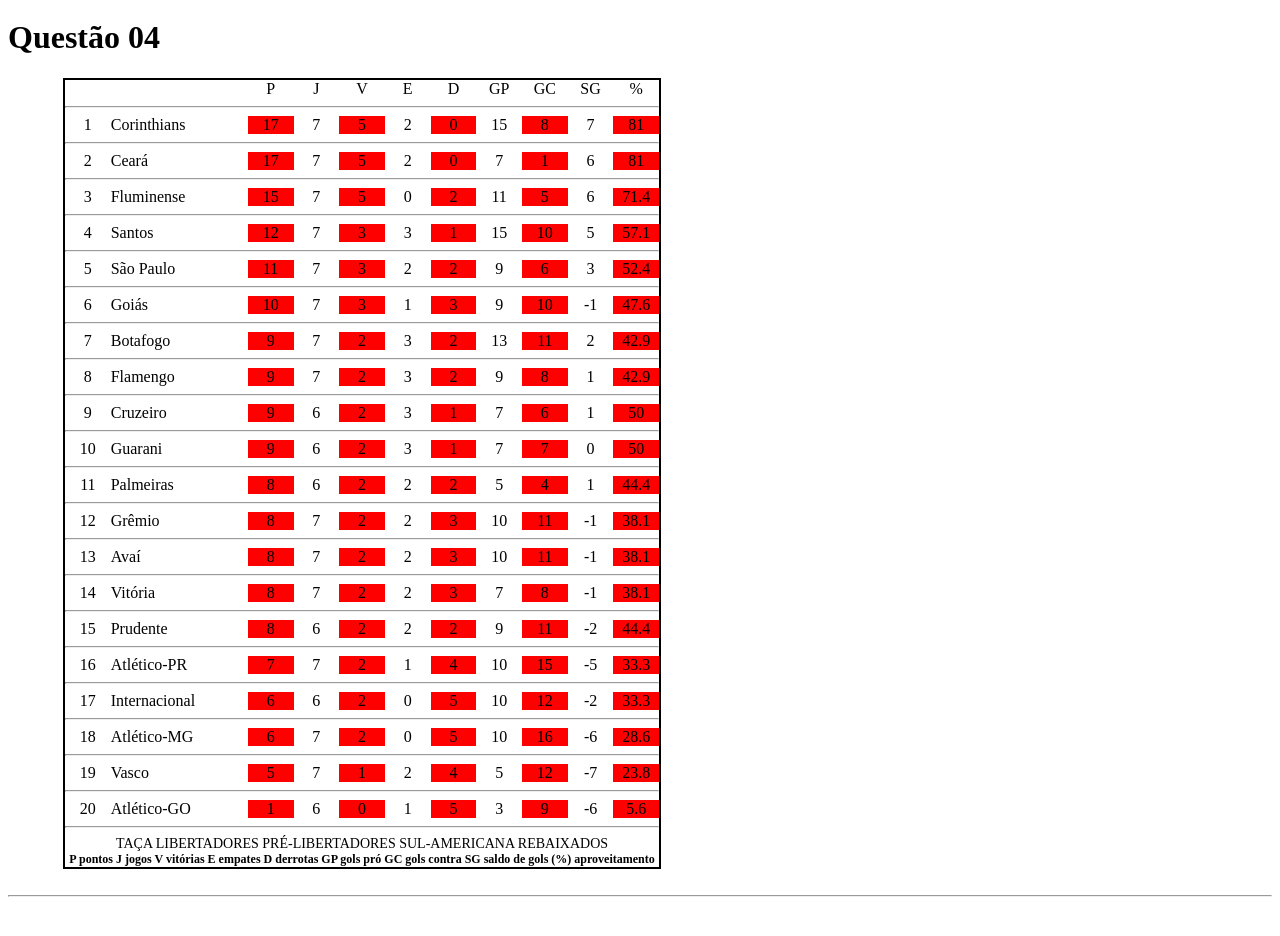
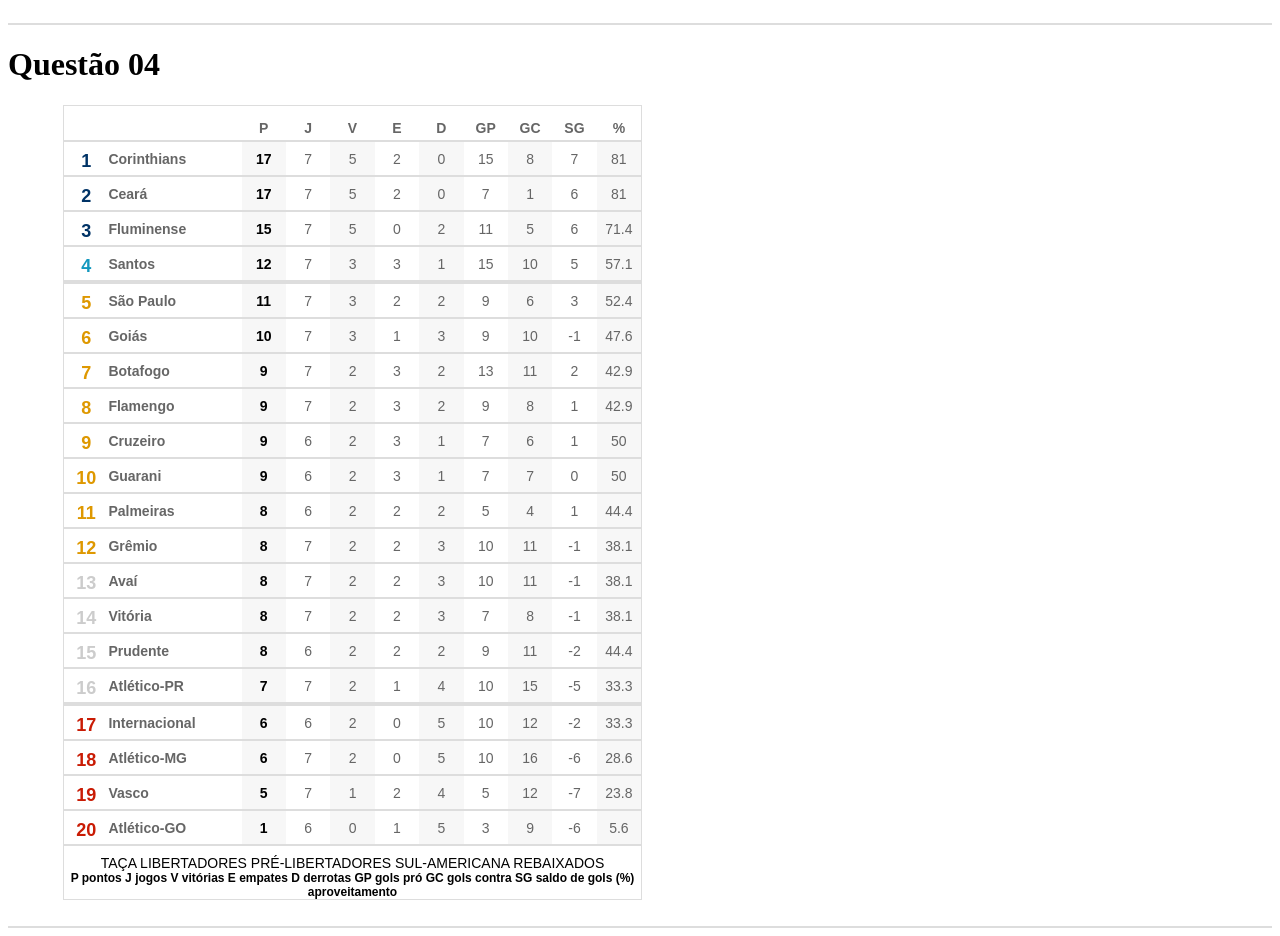
Before and after one commit to Hugofsp93/programacao_web, a plain HTML site: page encontro_II/encontro_II.html in a window 1280 px wide. Shown: the part 724-1660 px from the top of the page. Before the commit the page ends 1629 px from the top, so only its background shows below. Drawn offline with Linux system fonts and the light colour scheme.

Commit message:
question 4 almost done

```diff
--- a/encontro_II/encontro_II.html
+++ b/encontro_II/encontro_II.html
@@ -59,9 +59,9 @@
   <hr>
 
   <h1>Questão 04</h1>
-  <div class="card" style="margin-left: 55px; border: 2px solid black; width: 47%; text-align: center;">
-    <table style="width: 70%;">
-      <div class="row" style="display: flex;">
+  <div class="card a">
+    <table>
+      <div class="row d">
         <div class="col-xs-1 b"></div>
         <div class="col-xs-2 b"></div>
         <div class="col-xs-1 b">P</div>
@@ -75,304 +75,294 @@
         <div class="col-xs-1 b">%</div>
       </div>
       <hr>
-      <div class="row" style="display: flex;">
-        <div class="col-xs-1 b">1</div>
+      <div class="row a">
+        <div class="col-xs-1 b13">1</div>
         <div class="col-xs-2 b">Corinthians</div>
-        <div class="col-xs-1 b" style="background-color: red;">17</div>
+        <div class="col-xs-1 point">17</div>
         <div class="col-xs-1 b">7</div>
-        <div class="col-xs-1 b" style="background-color: red;">5</div>
+        <div class="col-xs-1 ba">5</div>
         <div class="col-xs-1 b">2</div>
-        <div class="col-xs-1 b" style="background-color: red;">0</div>
+        <div class="col-xs-1 ba">0</div>
         <div class="col-xs-1 b">15</div>
-        <div class="col-xs-1 b" style="background-color: red;">8</div>
+        <div class="col-xs-1 ba">8</div>
         <div class="col-xs-1 b">7</div>
-        <div class="col-xs-1 b" style="background-color: red;">81</div>
+        <div class="col-xs-1 ba">81</div>
       </div>
       <hr>
-      <div class="row" style="display: flex;">
+      <div class="row a">
+        <div class="col-xs-1 b13">2</div>
+        <div class="col-xs-2 b">Ceará</div>
+        <div class="col-xs-1 point">17</div>
+        <div class="col-xs-1 b">7</div>
+        <div class="col-xs-1 ba">5</div>
         <div class="col-xs-1 b">2</div>
-        <div class="col-xs-2 b">Ceará</div>
-        <div class="col-xs-1 b" style="background-color: red;">17</div>
+        <div class="col-xs-1 ba">0</div>
         <div class="col-xs-1 b">7</div>
-        <div class="col-xs-1 b" style="background-color: red;">5</div>
-        <div class="col-xs-1 b">2</div>
-        <div class="col-xs-1 b" style="background-color: red;">0</div>
-        <div class="col-xs-1 b">7</div>
-        <div class="col-xs-1 b" style="background-color: red;">1</div>
+        <div class="col-xs-1 ba">1</div>
         <div class="col-xs-1 b">6</div>
-        <div class="col-xs-1 b" style="background-color: red;">81</div>
+        <div class="col-xs-1 ba">81</div>
       </div>
       <hr>
-      <div class="row" style="display: flex;">
-        <div class="col-xs-1 b">3</div>
+      <div class="row a">
+        <div class="col-xs-1 b13">3</div>
         <div class="col-xs-2 b">Fluminense</div>
-        <div class="col-xs-1 b" style="background-color: red;">15</div>
+        <div class="col-xs-1 point">15</div>
         <div class="col-xs-1 b">7</div>
-        <div class="col-xs-1 b" style="background-color: red;">5</div>
+        <div class="col-xs-1 ba">5</div>
         <div class="col-xs-1 b">0</div>
-        <div class="col-xs-1 b" style="background-color: red;">2</div>
+        <div class="col-xs-1 ba">2</div>
         <div class="col-xs-1 b">11</div>
-        <div class="col-xs-1 b" style="background-color: red;">5</div>
+        <div class="col-xs-1 ba">5</div>
         <div class="col-xs-1 b">6</div>
-        <div class="col-xs-1 b" style="background-color: red;">71.4</div>
+        <div class="col-xs-1 ba">71.4</div>
       </div>
       <hr>
-      <div class="row" style="display: flex;">
-        <div class="col-xs-1 b">4</div>
+      <div class="row a">
+        <div class="col-xs-1 b4">4</div>
         <div class="col-xs-2 b">Santos</div>
-        <div class="col-xs-1 b" style="background-color: red;">12</div>
+        <div class="col-xs-1 point">12</div>
         <div class="col-xs-1 b">7</div>
-        <div class="col-xs-1 b" style="background-color: red;">3</div>
+        <div class="col-xs-1 ba">3</div>
         <div class="col-xs-1 b">3</div>
-        <div class="col-xs-1 b" style="background-color: red;">1</div>
+        <div class="col-xs-1 ba">1</div>
         <div class="col-xs-1 b">15</div>
-        <div class="col-xs-1 b" style="background-color: red;">10</div>
+        <div class="col-xs-1 ba">10</div>
         <div class="col-xs-1 b">5</div>
-        <div class="col-xs-1 b" style="background-color: red;">57.1</div>
+        <div class="col-xs-1 ba">57.1</div>
+      </div>
+      <hr class="mb">
+      <div class="row a">
+        <div class="col-xs-1 b512">5</div>
+        <div class="col-xs-2 b">São Paulo</div>
+        <div class="col-xs-1 point">11</div>
+        <div class="col-xs-1 b">7</div>
+        <div class="col-xs-1 ba">3</div>
+        <div class="col-xs-1 b">2</div>
+        <div class="col-xs-1 ba">2</div>
+        <div class="col-xs-1 b">9</div>
+        <div class="col-xs-1 ba">6</div>
+        <div class="col-xs-1 b">3</div>
+        <div class="col-xs-1 ba">52.4</div>
       </div>
       <hr>
-      <div class="row" style="display: flex;">
-        <div class="col-xs-1 b">5</div>
-        <div class="col-xs-2 b">São Paulo</div>
-        <div class="col-xs-1 b" style="background-color: red;">11</div>
+      <div class="row a">
+        <div class="col-xs-1 b512">6</div>
+        <div class="col-xs-2 b">Goiás</div>
+        <div class="col-xs-1 point">10</div>
         <div class="col-xs-1 b">7</div>
-        <div class="col-xs-1 b" style="background-color: red;">3</div>
-        <div class="col-xs-1 b">2</div>
-        <div class="col-xs-1 b" style="background-color: red;">2</div>
+        <div class="col-xs-1 ba">3</div>
+        <div class="col-xs-1 b">1</div>
+        <div class="col-xs-1 ba">3</div>
         <div class="col-xs-1 b">9</div>
-        <div class="col-xs-1 b" style="background-color: red;">6</div>
-        <div class="col-xs-1 b">3</div>
-        <div class="col-xs-1 b" style="background-color: red;">52.4</div>
+        <div class="col-xs-1 ba">10</div>
+        <div class="col-xs-1 b">-1</div>
+        <div class="col-xs-1 ba">47.6</div>
       </div>
       <hr>
-      <div class="row" style="display: flex;">
-        <div class="col-xs-1 b">6</div>
-        <div class="col-xs-2 b">Goiás</div>
-        <div class="col-xs-1 b" style="background-color: red;">10</div>
+      <div class="row a">
+        <div class="col-xs-1 b512">7</div>
+        <div class="col-xs-2 b">Botafogo</div>
+        <div class="col-xs-1 point">9</div>
         <div class="col-xs-1 b">7</div>
-        <div class="col-xs-1 b" style="background-color: red;">3</div>
-        <div class="col-xs-1 b">1</div>
-        <div class="col-xs-1 b" style="background-color: red;">3</div>
-        <div class="col-xs-1 b">9</div>
-        <div class="col-xs-1 b" style="background-color: red;">10</div>
-        <div class="col-xs-1 b">-1</div>
-        <div class="col-xs-1 b" style="background-color: red;">47.6</div>
+        <div class="col-xs-1 ba">2</div>
+        <div class="col-xs-1 b">3</div>
+        <div class="col-xs-1 ba">2</div>
+        <div class="col-xs-1 b">13</div>
+        <div class="col-xs-1 ba">11</div>
+        <div class="col-xs-1 b">2</div>
+        <div class="col-xs-1 ba">42.9</div>
       </div>
       <hr>
-      <div class="row" style="display: flex;">
+      <div class="row a">
+        <div class="col-xs-1 b512">8</div>
+        <div class="col-xs-2 b">Flamengo</div>
+        <div class="col-xs-1 point">9</div>
         <div class="col-xs-1 b">7</div>
-        <div class="col-xs-2 b">Botafogo</div>
-        <div class="col-xs-1 b" style="background-color: red;">9</div>
-        <div class="col-xs-1 b">7</div>
-        <div class="col-xs-1 b" style="background-color: red;">2</div>
+        <div class="col-xs-1 ba">2</div>
         <div class="col-xs-1 b">3</div>
-        <div class="col-xs-1 b" style="background-color: red;">2</div>
-        <div class="col-xs-1 b">13</div>
-        <div class="col-xs-1 b" style="background-color: red;">11</div>
-        <div class="col-xs-1 b">2</div>
-        <div class="col-xs-1 b" style="background-color: red;">42.9</div>
+        <div class="col-xs-1 ba">2</div>
+        <div class="col-xs-1 b">9</div>
+        <div class="col-xs-1 ba">8</div>
+        <div class="col-xs-1 b">1</div>
+        <div class="col-xs-1 ba">42.9</div>
       </div>
       <hr>
-      <div class="row" style="display: flex;">
-        <div class="col-xs-1 b">8</div>
-        <div class="col-xs-2 b">Flamengo</div>
-        <div class="col-xs-1 b" style="background-color: red;">9</div>
+      <div class="row a">
+        <div class="col-xs-1 b512">9</div>
+        <div class="col-xs-2 b">Cruzeiro</div>
+        <div class="col-xs-1 point">9</div>
+        <div class="col-xs-1 b">6</div>
+        <div class="col-xs-1 ba">2</div>
+        <div class="col-xs-1 b">3</div>
+        <div class="col-xs-1 ba">1</div>
         <div class="col-xs-1 b">7</div>
-        <div class="col-xs-1 b" style="background-color: red;">2</div>
-        <div class="col-xs-1 b">3</div>
-        <div class="col-xs-1 b" style="background-color: red;">2</div>
-        <div class="col-xs-1 b">9</div>
-        <div class="col-xs-1 b" style="background-color: red;">8</div>
+        <div class="col-xs-1 ba">6</div>
         <div class="col-xs-1 b">1</div>
-        <div class="col-xs-1 b" style="background-color: red;">42.9</div>
+        <div class="col-xs-1 ba">50</div>
       </div>
       <hr>
-      <div class="row" style="display: flex;">
-        <div class="col-xs-1 b">9</div>
-        <div class="col-xs-2 b">Cruzeiro</div>
-        <div class="col-xs-1 b" style="background-color: red;">9</div>
+      <div class="row a">
+        <div class="col-xs-1 b512">10</div>
+        <div class="col-xs-2 b">Guarani</div>
+        <div class="col-xs-1 point">9</div>
         <div class="col-xs-1 b">6</div>
-        <div class="col-xs-1 b" style="background-color: red;">2</div>
+        <div class="col-xs-1 ba">2</div>
         <div class="col-xs-1 b">3</div>
-        <div class="col-xs-1 b" style="background-color: red;">1</div>
+        <div class="col-xs-1 ba">1</div>
         <div class="col-xs-1 b">7</div>
-        <div class="col-xs-1 b" style="background-color: red;">6</div>
-        <div class="col-xs-1 b">1</div>
-        <div class="col-xs-1 b" style="background-color: red;">50</div>
+        <div class="col-xs-1 ba">7</div>
+        <div class="col-xs-1 b">0</div>
+        <div class="col-xs-1 ba">50</div>
       </div>
       <hr>
-      <div class="row" style="display: flex;">
-        <div class="col-xs-1 b">10</div>
-        <div class="col-xs-2 b">Guarani</div>
-        <div class="col-xs-1 b" style="background-color: red;">9</div>
+      <div class="row a">
+        <div class="col-xs-1 b512">11</div>
+        <div class="col-xs-2 b">Palmeiras</div>
+        <div class="col-xs-1 point">8</div>
         <div class="col-xs-1 b">6</div>
-        <div class="col-xs-1 b" style="background-color: red;">2</div>
-        <div class="col-xs-1 b">3</div>
-        <div class="col-xs-1 b" style="background-color: red;">1</div>
-        <div class="col-xs-1 b">7</div>
-        <div class="col-xs-1 b" style="background-color: red;">7</div>
-        <div class="col-xs-1 b">0</div>
-        <div class="col-xs-1 b" style="background-color: red;">50</div>
+        <div class="col-xs-1 ba">2</div>
+        <div class="col-xs-1 b">2</div>
+        <div class="col-xs-1 ba">2</div>
+        <div class="col-xs-1 b">5</div>
+        <div class="col-xs-1 ba">4</div>
+        <div class="col-xs-1 b">1</div>
+        <div class="col-xs-1 ba">44.4</div>
       </div>
       <hr>
-      <div class="row" style="display: flex;">
-        <div class="col-xs-1 b">11</div>
-        <div class="col-xs-2 b">Palmeiras</div>
-        <div class="col-xs-1 b" style="background-color: red;">8</div>
-        <div class="col-xs-1 b">6</div>
-        <div class="col-xs-1 b" style="background-color: red;">2</div>
+      <div class="row a">
+        <div class="col-xs-1 b512">12</div>
+        <div class="col-xs-2 b">Grêmio</div>
+        <div class="col-xs-1 point">8</div>
+        <div class="col-xs-1 b">7</div>
+        <div class="col-xs-1 ba">2</div>
         <div class="col-xs-1 b">2</div>
-        <div class="col-xs-1 b" style="background-color: red;">2</div>
-        <div class="col-xs-1 b">5</div>
-        <div class="col-xs-1 b" style="background-color: red;">4</div>
-        <div class="col-xs-1 b">1</div>
-        <div class="col-xs-1 b" style="background-color: red;">44.4</div>
+        <div class="col-xs-1 ba">3</div>
+        <div class="col-xs-1 b">10</div>
+        <div class="col-xs-1 ba">11</div>
+        <div class="col-xs-1 b">-1</div>
+        <div class="col-xs-1 ba">38.1</div>
       </div>
       <hr>
-      <div class="row" style="display: flex;">
-        <div class="col-xs-1 b">12</div>
-        <div class="col-xs-2 b">Grêmio</div>
-        <div class="col-xs-1 b" style="background-color: red;">8</div>
+      <div class="row a">
+        <div class="col-xs-1 b1316">13</div>
+        <div class="col-xs-2 b">Avaí</div>
+        <div class="col-xs-1 point">8</div>
         <div class="col-xs-1 b">7</div>
-        <div class="col-xs-1 b" style="background-color: red;">2</div>
+        <div class="col-xs-1 ba">2</div>
         <div class="col-xs-1 b">2</div>
-        <div class="col-xs-1 b" style="background-color: red;">3</div>
+        <div class="col-xs-1 ba">3</div>
         <div class="col-xs-1 b">10</div>
-        <div class="col-xs-1 b" style="background-color: red;">11</div>
+        <div class="col-xs-1 ba">11</div>
         <div class="col-xs-1 b">-1</div>
-        <div class="col-xs-1 b" style="background-color: red;">38.1</div>
+        <div class="col-xs-1 ba">38.1</div>
       </div>
       <hr>
-      <div class="row" style="display: flex;">
-        <div class="col-xs-1 b">13</div>
-        <div class="col-xs-2 b">Avaí</div>
-        <div class="col-xs-1 b" style="background-color: red;">8</div>
+      <div class="row a">
+        <div class="col-xs-1 b1316">14</div>
+        <div class="col-xs-2 b">Vitória</div>
+        <div class="col-xs-1 point">8</div>
         <div class="col-xs-1 b">7</div>
-        <div class="col-xs-1 b" style="background-color: red;">2</div>
+        <div class="col-xs-1 ba">2</div>
         <div class="col-xs-1 b">2</div>
-        <div class="col-xs-1 b" style="background-color: red;">3</div>
-        <div class="col-xs-1 b">10</div>
-        <div class="col-xs-1 b" style="background-color: red;">11</div>
+        <div class="col-xs-1 ba">3</div>
+        <div class="col-xs-1 b">7</div>
+        <div class="col-xs-1 ba">8</div>
         <div class="col-xs-1 b">-1</div>
-        <div class="col-xs-1 b" style="background-color: red;">38.1</div>
+        <div class="col-xs-1 ba">38.1</div>
       </div>
       <hr>
-      <div class="row" style="display: flex;">
-        <div class="col-xs-1 b">14</div>
-        <div class="col-xs-2 b">Vitória</div>
-        <div class="col-xs-1 b" style="background-color: red;">8</div>
-        <div class="col-xs-1 b">7</div>
-        <div class="col-xs-1 b" style="background-color: red;">2</div>
+      <div class="row a">
+        <div class="col-xs-1 b1316">15</div>
+        <div class="col-xs-2 b">Prudente</div>
+        <div class="col-xs-1 point">8</div>
+        <div class="col-xs-1 b">6</div>
+        <div class="col-xs-1 ba">2</div>
         <div class="col-xs-1 b">2</div>
-        <div class="col-xs-1 b" style="background-color: red;">3</div>
-        <div class="col-xs-1 b">7</div>
-        <div class="col-xs-1 b" style="background-color: red;">8</div>
-        <div class="col-xs-1 b">-1</div>
-        <div class="col-xs-1 b" style="background-color: red;">38.1</div>
+        <div class="col-xs-1 ba">2</div>
+        <div class="col-xs-1 b">9</div>
+        <div class="col-xs-1 ba">11</div>
+        <div class="col-xs-1 b">-2</div>
+        <div class="col-xs-1 ba">44.4</div>
       </div>
       <hr>
-      <div class="row" style="display: flex;">
-        <div class="col-xs-1 b">15</div>
-        <div class="col-xs-2 b">Prudente</div>
-        <div class="col-xs-1 b" style="background-color: red;">8</div>
+      <div class="row a">
+        <div class="col-xs-1 b1316">16</div>
+        <div class="col-xs-2 b">Atlético-PR</div>
+        <div class="col-xs-1 point">7</div>
+        <div class="col-xs-1 b">7</div>
+        <div class="col-xs-1 ba">2</div>
+        <div class="col-xs-1 b">1</div>
+        <div class="col-xs-1 ba">4</div>
+        <div class="col-xs-1 b">10</div>
+        <div class="col-xs-1 ba">15</div>
+        <div class="col-xs-1 b">-5</div>
+        <div class="col-xs-1 ba">33.3</div>
+      </div>
+      <hr class="mb">
+      <div class="row a">
+        <div class="col-xs-1 b1720">17</div>
+        <div class="col-xs-2 b">Internacional</div>
+        <div class="col-xs-1 point">6</div>
         <div class="col-xs-1 b">6</div>
-        <div class="col-xs-1 b" style="background-color: red;">2</div>
-        <div class="col-xs-1 b">2</div>
-        <div class="col-xs-1 b" style="background-color: red;">2</div>
-        <div class="col-xs-1 b">9</div>
-        <div class="col-xs-1 b" style="background-color: red;">11</div>
+        <div class="col-xs-1 ba">2</div>
+        <div class="col-xs-1 b">0</div>
+        <div class="col-xs-1 ba">5</div>
+        <div class="col-xs-1 b">10</div>
+        <div class="col-xs-1 ba">12</div>
         <div class="col-xs-1 b">-2</div>
-        <div class="col-xs-1 b" style="background-color: red;">44.4</div>
+        <div class="col-xs-1 ba">33.3</div>
       </div>
       <hr>
-      <div class="row" style="display: flex;">
-        <div class="col-xs-1 b">16</div>
-        <div class="col-xs-2 b">Atlético-PR</div>
-        <div class="col-xs-1 b" style="background-color: red;">7</div>
+      <div class="row a">
+        <div class="col-xs-1 b1720">18</div>
+        <div class="col-xs-2 b">Atlético-MG</div>
+        <div class="col-xs-1 point">6</div>
         <div class="col-xs-1 b">7</div>
-        <div class="col-xs-1 b" style="background-color: red;">2</div>
-        <div class="col-xs-1 b">1</div>
-        <div class="col-xs-1 b" style="background-color: red;">4</div>
+        <div class="col-xs-1 ba">2</div>
+        <div class="col-xs-1 b">0</div>
+        <div class="col-xs-1 ba">5</div>
         <div class="col-xs-1 b">10</div>
-        <div class="col-xs-1 b" style="background-color: red;">15</div>
-        <div class="col-xs-1 b">-5</div>
-        <div class="col-xs-1 b" style="background-color: red;">33.3</div>
+        <div class="col-xs-1 ba">16</div>
+        <div class="col-xs-1 b">-6</div>
+        <div class="col-xs-1 ba">28.6</div>
       </div>
       <hr>
-      <div class="row" style="display: flex;">
-        <div class="col-xs-1 b">17</div>
-        <div class="col-xs-2 b">Internacional</div>
-        <div class="col-xs-1 b" style="background-color: red;">6</div>
-        <div class="col-xs-1 b">6</div>
-        <div class="col-xs-1 b" style="background-color: red;">2</div>
-        <div class="col-xs-1 b">0</div>
-        <div class="col-xs-1 b" style="background-color: red;">5</div>
-        <div class="col-xs-1 b">10</div>
-        <div class="col-xs-1 b" style="background-color: red;">12</div>
-        <div class="col-xs-1 b">-2</div>
-        <div class="col-xs-1 b" style="background-color: red;">33.3</div>
+      <div class="row a">
+        <div class="col-xs-1 b1720">19</div>
+        <div class="col-xs-2 b">Vasco</div>
+        <div class="col-xs-1 point">5</div>
+        <div class="col-xs-1 b">7</div>
+        <div class="col-xs-1 ba">1</div>
+        <div class="col-xs-1 b">2</div>
+        <div class="col-xs-1 ba">4</div>
+        <div class="col-xs-1 b">5</div>
+        <div class="col-xs-1 ba">12</div>
+        <div class="col-xs-1 b">-7</div>
+        <div class="col-xs-1 ba">23.8</div>
       </div>
       <hr>
-      <div class="row" style="display: flex;">
-        <div class="col-xs-1 b">18</div>
-        <div class="col-xs-2 b">Atlético-MG</div>
-        <div class="col-xs-1 b" style="background-color: red;">6</div>
-        <div class="col-xs-1 b">7</div>
-        <div class="col-xs-1 b" style="background-color: red;">2</div>
-        <div class="col-xs-1 b">0</div>
-        <div class="col-xs-1 b" style="background-color: red;">5</div>
-        <div class="col-xs-1 b">10</div>
-        <div class="col-xs-1 b" style="background-color: red;">16</div>
+      <div class="row a">
+        <div class="col-xs-1 b1720">20</div>
+        <div class="col-xs-2 b">Atlético-GO</div>
+        <div class="col-xs-1 point">1</div>
+        <div class="col-xs-1 b">6</div>
+        <div class="col-xs-1 ba">0</div>
+        <div class="col-xs-1 b">1</div>
+        <div class="col-xs-1 ba">5</div>
+        <div class="col-xs-1 b">3</div>
+        <div class="col-xs-1 ba">9</div>
         <div class="col-xs-1 b">-6</div>
-        <div class="col-xs-1 b" style="background-color: red;">28.6</div>
+        <div class="col-xs-1 ba">5.6</div>
       </div>
       <hr>
-      <div class="row" style="display: flex;">
-        <div class="col-xs-1 b">19</div>
-        <div class="col-xs-2 b">Vasco</div>
-        <div class="col-xs-1 b" style="background-color: red;">5</div>
-        <div class="col-xs-1 b">7</div>
-        <div class="col-xs-1 b" style="background-color: red;">1</div>
-        <div class="col-xs-1 b">2</div>
-        <div class="col-xs-1 b" style="background-color: red;">4</div>
-        <div class="col-xs-1 b">5</div>
-        <div class="col-xs-1 b" style="background-color: red;">12</div>
-        <div class="col-xs-1 b">-7</div>
-        <div class="col-xs-1 b" style="background-color: red;">23.8</div>
-      </div>
-      <hr>
-      <div class="row" style="display: flex;">
-        <div class="col-xs-1 b">20</div>
-        <div class="col-xs-2 b">Atlético-GO</div>
-        <div class="col-xs-1 b" style="background-color: red;">1</div>
-        <div class="col-xs-1 b">6</div>
-        <div class="col-xs-1 b" style="background-color: red;">0</div>
-        <div class="col-xs-1 b">1</div>
-        <div class="col-xs-1 b" style="background-color: red;">5</div>
-        <div class="col-xs-1 b">3</div>
-        <div class="col-xs-1 b" style="background-color: red;">9</div>
-        <div class="col-xs-1 b">-6</div>
-        <div class="col-xs-1 b" style="background-color: red;">5.6</div>
-      </div>
-      <hr>
-      <div class="row" style="font-size: 14px;">TAÇA LIBERTADORES PRÉ-LIBERTADORES SUL-AMERICANA REBAIXADOS</div>
-      <div class="row" style="font-weight: bold; font-size: 12px;">P pontos J jogos V vitórias E empates D derrotas GP gols pró GC gols contra SG saldo de gols (%) aproveitamento</div>
+      <div class="row b">TAÇA LIBERTADORES PRÉ-LIBERTADORES SUL-AMERICANA REBAIXADOS</div>
+      <div class="row c">P pontos J jogos V vitórias E empates D derrotas GP gols pró GC gols contra SG saldo de gols (%) aproveitamento</div>
     </table>
   </div>
   <br>
   <hr>
-
 </body>
 <style type="text/css">
-  .col-xs-2.b {
-    width: 150px;
-    text-align: left;
-  }
-
-  .col-xs-1.b {
-    width: 50px;
-  }
-
   .col-xs-2.x {
     width: 200px;
     border: 1px solid #C7E7F3;
@@ -397,3 +387,118 @@
     color: red;
   }
 </style>
+
+<style>
+  .col-xs-2.b {
+    width: 150px;
+    text-align: left;
+    font-size: 14px;
+    color: #666666;
+    font-weight: bold;
+  }
+
+  .col-xs-1.b {
+    width: 50px;
+    font-size: 14px;
+    color: #666666;
+  }
+
+  .col-xs-1 {
+    padding-top: 9px;
+  }
+
+  .col-xs-2 {
+    margin-top: 9px;
+  }
+
+  .col-xs-1.ba {
+    width: 50px;
+    background-color: #F7F7F7;
+    font-size: 14px;
+    color: #666666;
+  }
+
+  .col-xs-1.point {
+    width: 50px;
+    font-weight: bold;
+    background-color: #F7F7F7;
+    font-size: 14px;
+  }
+
+  .card.a {
+    margin-left: 55px;
+    border: 1px solid #DDDDDD;
+    width: 45.65%;
+    text-align: center;
+    font-size: 18px;
+    font-family: Arial;
+  }
+
+  .row.a {
+    display: flex;
+    margin-top: -9px;
+    margin-bottom: -9px;
+    height: 33px;
+  }
+
+  .row.d {
+    display: flex;
+    margin-top: 5px;
+    margin-bottom: -5px;
+    font-size: 13px;
+    color: #999999;
+    font-weight: bold;
+  }
+
+  .row.b {
+    font-size: 14px;
+  }
+
+  .row.c {
+    font-weight: bold;
+    font-size: 12px;
+  }
+  .col-xs-1.b13 {
+    width: 50px;
+    font-weight: bold;
+    font-size: 18px;
+    color: #003366;
+  }
+
+  .col-xs-1.b4 {
+    width: 50px;
+    font-weight: bold;
+    font-size: 18px;
+    color: #1398BE;
+  }
+
+  .col-xs-1.b512 {
+    width: 50px;
+    font-weight: bold;
+    font-size: 18px;
+    color: #DE9800;
+  }
+
+  .col-xs-1.b1316 {
+    width: 50px;
+    font-weight: bold;
+    font-size: 18px;
+    color: #CCCCCC;
+  }
+
+  .col-xs-1.b1720 {
+    width: 50px;
+    font-weight: bold;
+    font-size: 18px;
+    color: #C91B04;
+  }
+
+  hr {
+    border: 1px solid #DDDDDD;
+  }
+
+  hr.mb {
+    border: 2px solid #DDDDDD;
+  }
+
+</style>
```
